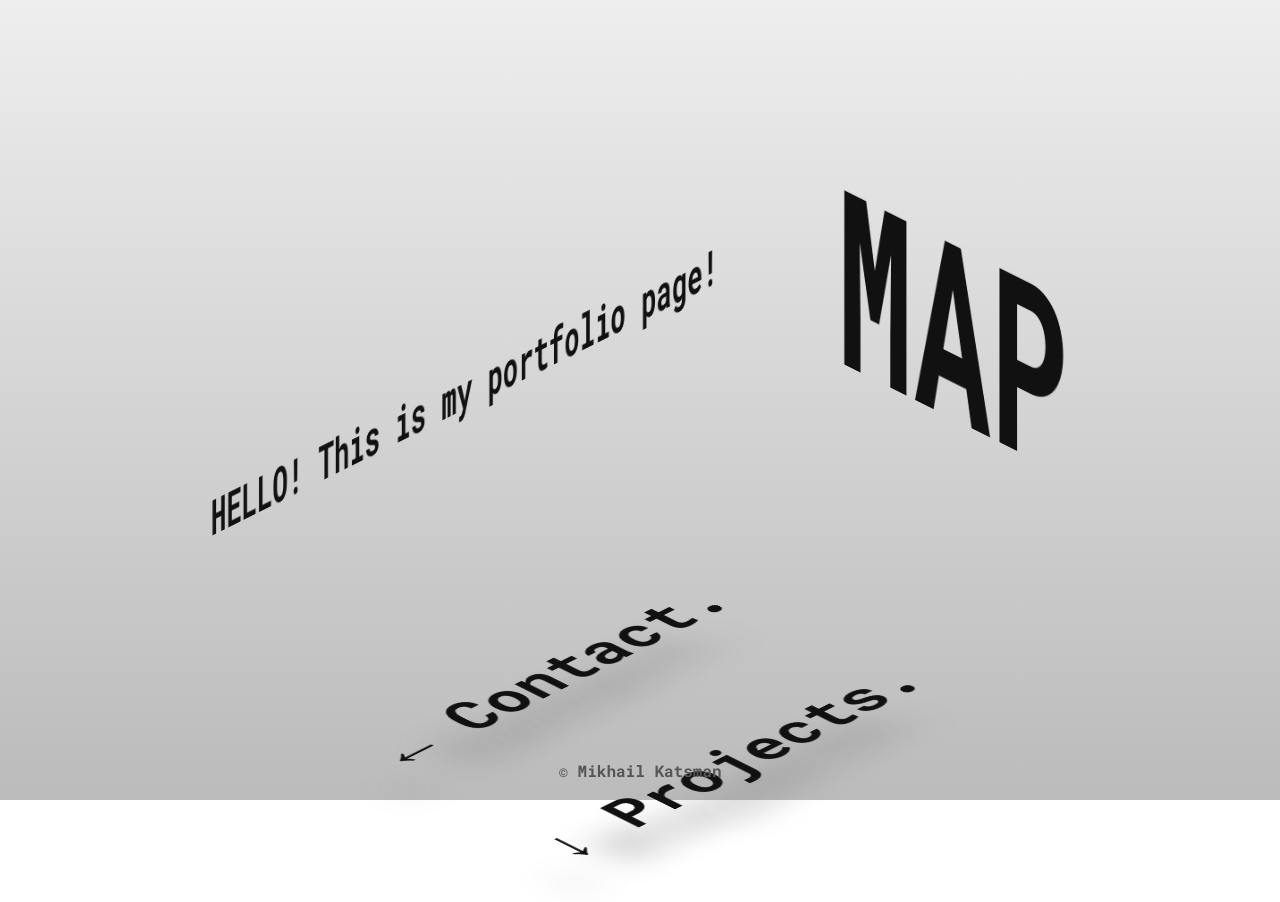
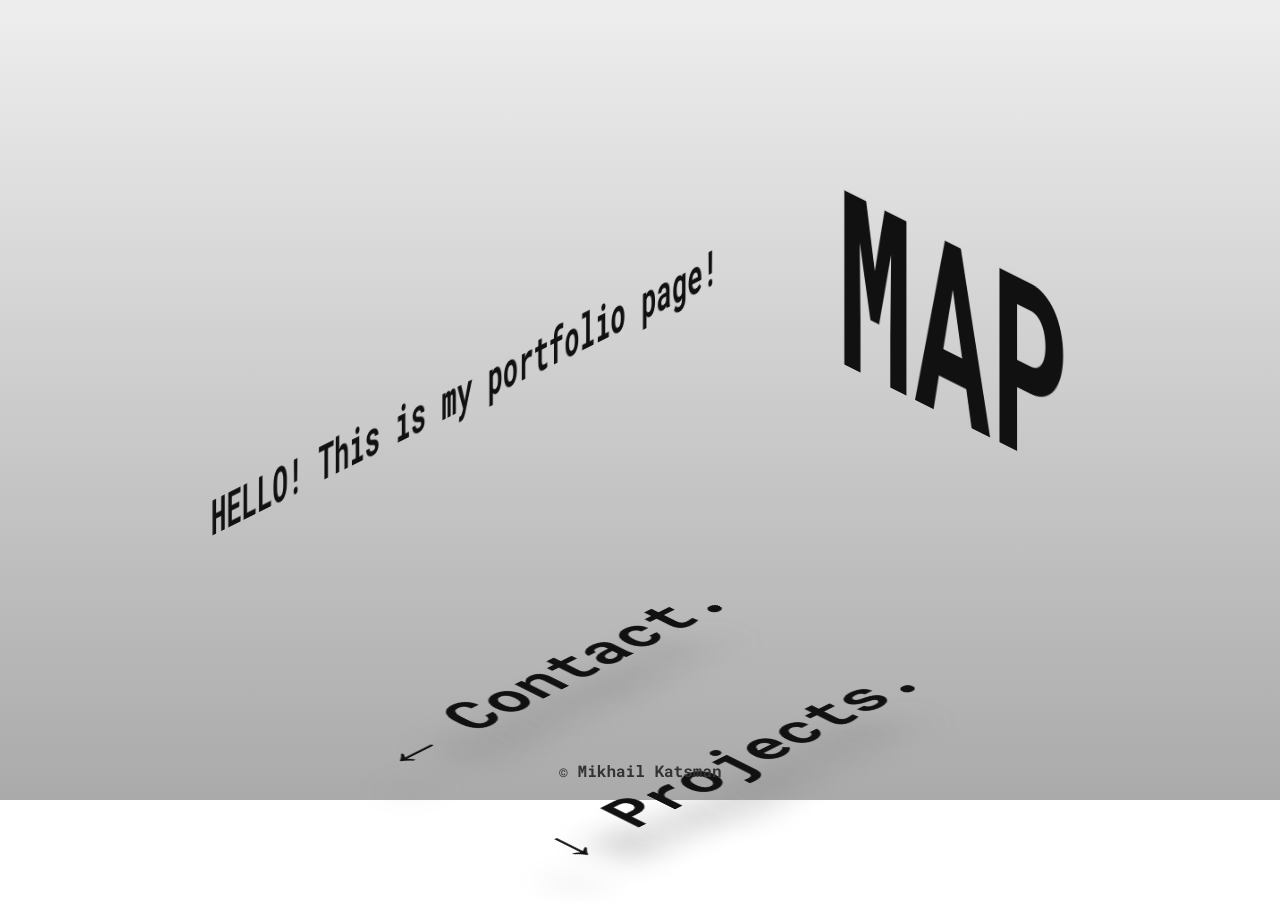
Before and after one commit to mikhailkatsman/my-portfolio, a Next.js app: page / in a window 1280 px wide. Shown: the top 902 px of the page. Built offline with nearby package versions, Linux system fonts and the light colour scheme.

Commit message:
scale fix

```diff
--- a/components/UI/Button.module.css
+++ b/components/UI/Button.module.css
@@ -19,7 +19,7 @@
     box-sizing: content-box;
 
     opacity: 1;
-    transition: background-color 0.4s;
+    transition: background-color 0.3s;
 }
 
 .blue { --bg: #08f }
--- a/pages/_app.js
+++ b/pages/_app.js
@@ -12,7 +12,7 @@ export default function App({ Component, pageProps }) {
                 />
                 <meta
                     name="viewport"
-                    content="width=device-width, initial-scale=0.3, user-scalable=0"
+                    content="width=device-width, initial-scale=0.4"
                 />
                 <link rel="icon" href="/favicon.ico" />
             </Head>
--- a/styles/globals.css
+++ b/styles/globals.css
@@ -26,7 +26,7 @@ body::-webkit-scrollbar {
     z-index: -1;
     position: fixed;
     inset: 0;
-    background: linear-gradient(#eee, #bbb);
+    background: linear-gradient(#eee, #aaa);
 }
 
 .faces {
@@ -61,7 +61,7 @@ footer {
 footer > p {
     font-size: 1rem;
 
-    color: #555;
+    color: #333;
 
     margin: 0;
     margin-top: 0.8rem;
```
